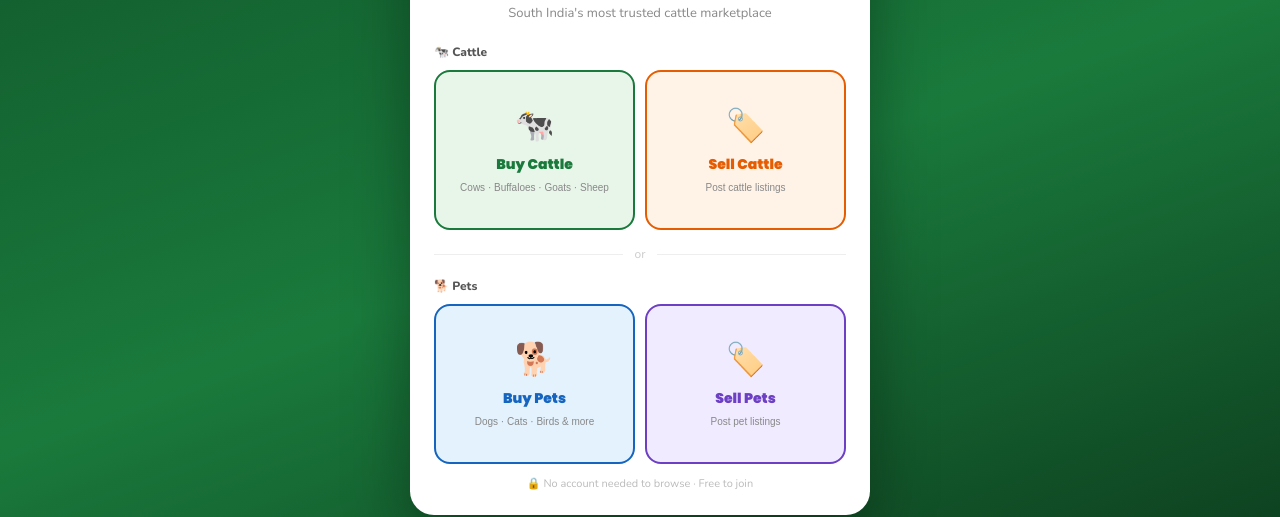
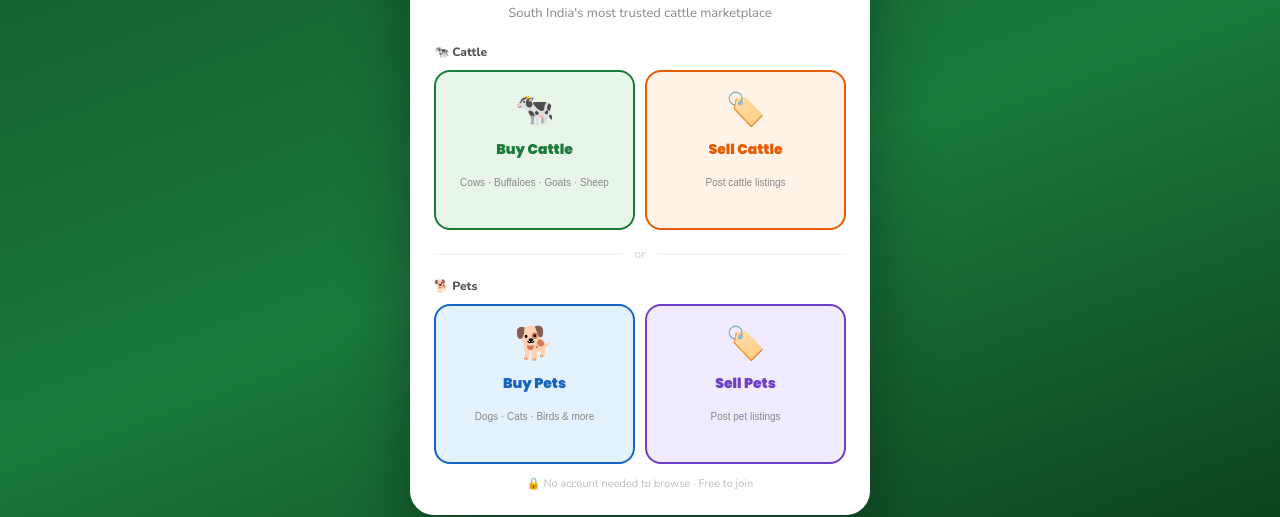
Before and after one commit to GuGan74/model, a React (Vite) app: page / in a window 1280 px wide. Shown: the part 271-788 px from the top of the page. Built offline with nearby package versions, Linux system fonts and the light colour scheme; no server answers.

Commit message:
fix: redo onboarding card with grid for ultimate layout stability across languages

```diff
--- a/src/pages/OnboardingPage.jsx
+++ b/src/pages/OnboardingPage.jsx
@@ -34,32 +34,35 @@ export default function OnboardingPage() {
         <button
             onClick={onClick}
             style={{
-                display: 'flex', flexDirection: 'column',
-                alignItems: 'center', gap: 6,
-                padding: '16px 12px', borderRadius: 16,
+                display: 'grid',
+                gridTemplateRows: '50px 32px 30px', // Strict row heights
+                alignItems: 'center',
+                padding: '12px', borderRadius: 16,
                 border: `2.5px solid ${border}`, background: bg,
                 cursor: 'pointer', transition: 'transform 0.18s',
                 width: '100%',
-                height: '160px', // Fixed height for consistency
-                justifyContent: 'center'
+                height: '160px',
+                overflow: 'hidden'
             }}
             onMouseEnter={e => e.currentTarget.style.transform = 'translateY(-3px)'}
             onMouseLeave={e => e.currentTarget.style.transform = 'none'}
         >
-            <span style={{ fontSize: 32, marginBottom: 4 }}>{icon}</span>
+            <span style={{ fontSize: 32 }}>{icon}</span>
             <span style={{
                 fontSize: 14, fontWeight: 900,
                 color: accent, fontFamily: 'Poppins,sans-serif',
                 textAlign: 'center',
-                display: 'block', width: '100%',
-                whiteSpace: 'nowrap', overflow: 'hidden', textOverflow: 'ellipsis'
+                lineHeight: 1.1,
+                display: '-webkit-box', WebkitLineClamp: 2, WebkitBoxOrient: 'vertical',
+                overflow: 'hidden'
             }}>
                 {label}
             </span>
             <span style={{
                 fontSize: 10, color: '#888',
-                textAlign: 'center', lineHeight: 1.3,
-                maxHeight: '2.6em', overflow: 'hidden',
+                textAlign: 'center', lineHeight: 1.2,
+                marginTop: 4,
+                overflow: 'hidden',
                 display: '-webkit-box', WebkitLineClamp: 2, WebkitBoxOrient: 'vertical',
                 width: '100%'
             }}>
```
